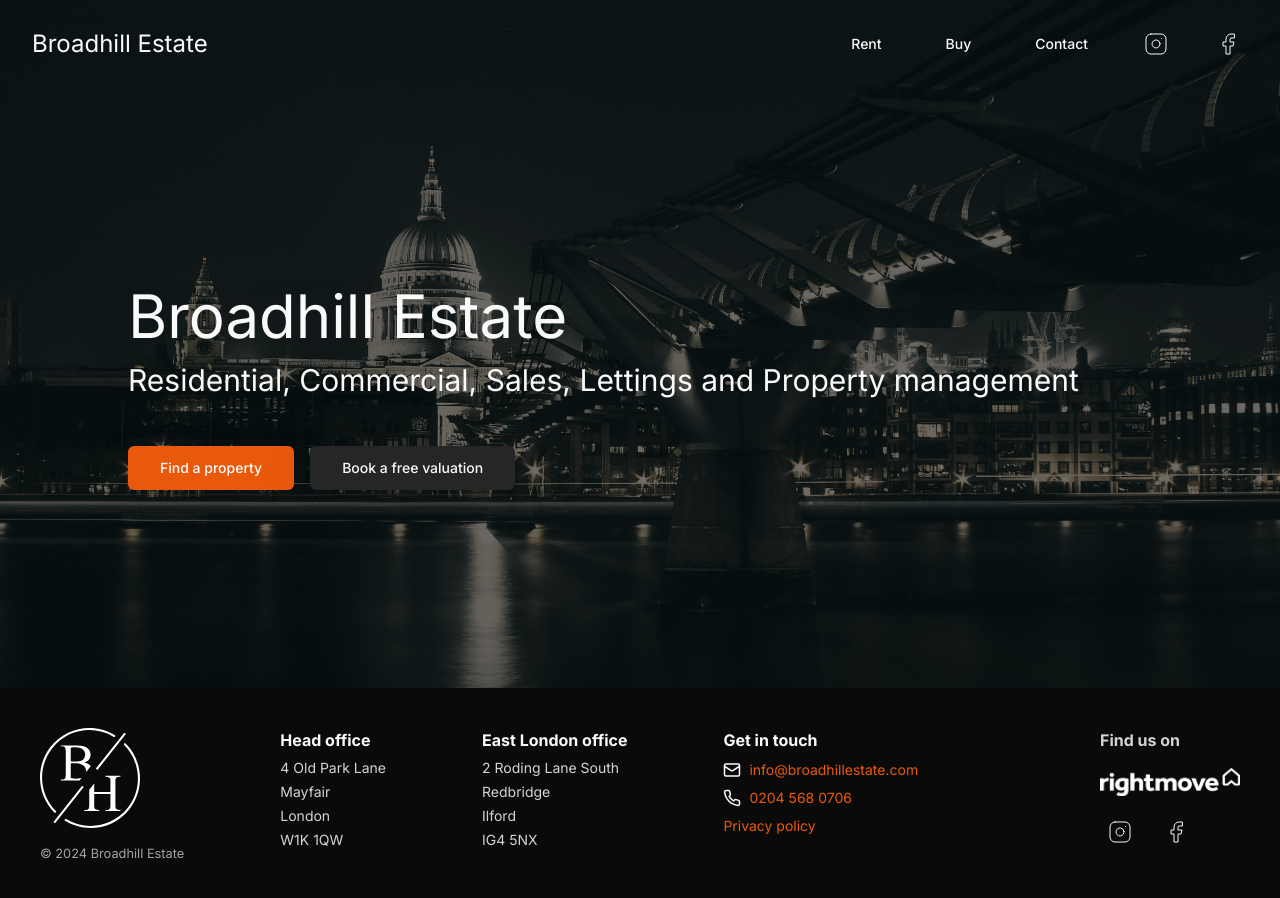
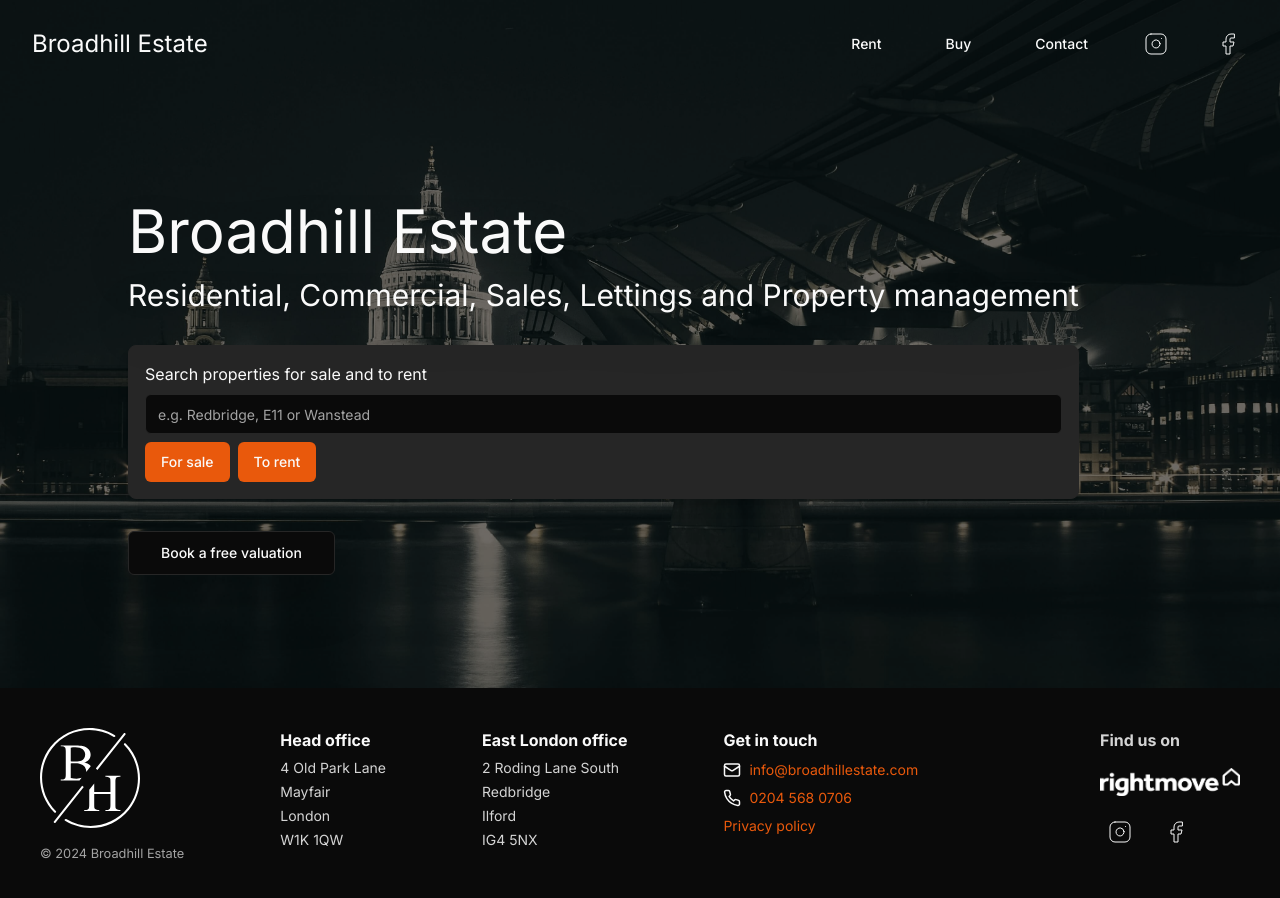
Before and after one commit to sukhsinghcodes/broadhillestate-website, a Next.js app: page / in a window 1280 px wide. Shown: the top 898 px of the page. Built offline with nearby package versions, Linux system fonts and the light colour scheme.

Commit message:
dummy search + fixed links to properties page

```diff
--- a/src/app/components/navigation.tsx
+++ b/src/app/components/navigation.tsx
@@ -51,16 +51,13 @@ export function Navigation() {
         </Link>
         {isMobile ? (
           <div className="flex gap-2">
-            <Button variant="ghost" size="icon">
-              <SearchIcon />
-            </Button>
             <Sheet open={open} onOpenChange={(toggle) => setOpen(toggle)}>
               <SheetTrigger asChild>
                 <Button variant="ghost" size="icon" onClick={() => setOpen((prev) => !prev)}>
                   <MenuIcon />
                 </Button>
               </SheetTrigger>
-              <SheetContent>
+              <SheetContent className="pl-2">
                 <ul className="flex flex-col gap-2 list-none m-0 [&>li]:m-0">
                   <li>
                     <Link href="/">
@@ -92,14 +89,24 @@ export function Navigation() {
                   </li>
                   <li>
                     <Link href="https://www.instagram.com/broadhillestate/" target="_blank">
-                      <Button variant="ghost" size="icon" onClick={() => setOpen(false)}>
+                      <Button
+                        variant="ghost"
+                        size="icon"
+                        onClick={() => setOpen(false)}
+                        className="pl-3"
+                      >
                         <InstagramIcon className="stroke-1" />
                       </Button>
                     </Link>
                   </li>
                   <li>
                     <Link href="https://www.facebook.com/broadhillestate" target="_blank">
-                      <Button variant="ghost" size="icon" onClick={() => setOpen(false)}>
+                      <Button
+                        variant="ghost"
+                        size="icon"
+                        onClick={() => setOpen(false)}
+                        className="pl-3"
+                      >
                         <FacebookIcon className="stroke-1" />
                       </Button>
                     </Link>
--- a/src/app/page.tsx
+++ b/src/app/page.tsx
@@ -1,8 +1,11 @@
 import Image from 'next/image';
 import bgImage from '@/app/assets/images/st-pauls-bg.jpg';
 import { Button } from '@/components/ui/button';
-import { H1, H2 } from './components/typography';
+import { H1, H2, H3, H4 } from './components/typography';
 import Link from 'next/link';
+import { Card } from '@/components/ui/card';
+import { Input } from '@/components/ui/input';
+import { TransactionType } from './types';
 
 export default function Home() {
   return (
@@ -16,26 +19,35 @@ export default function Home() {
           objectFit="cover"
         />
       </div>
-      <div className="relative z-10 w-[80vw] h-[600px] flex items-center">
+      <div className="relative z-10 w-[90vw] md:w-[80vw] h-[600px] flex items-center">
         <div>
           <H1 className="text-4xl md:text-6xl mb-4 drop-shadow-md md:drop-shadow-2xl">
             Broadhill Estate
           </H1>
-          <H2 className="mb-12 drop-shadow-md md:drop-shadow-2xl">
+          <H2 className="mb-8 drop-shadow-md md:drop-shadow-2xl">
             Residential, Commercial, Sales, Lettings and Property management
           </H2>
-          <div className="flex gap-4 flex-wrap">
-            <Link href="/properties?transactionType=Sales">
-              <Button size="lg" className="drop-shadow-md md:drop-shadow-2xl">
-                Find a property
+          <Card className="p-4 mb-8 bg-neutral-800 flex flex-col gap-2">
+            <H4 className="font-normal text-sm md:text-base">
+              Search properties for sale and to rent
+            </H4>
+            <div className="flex items-center gap-2 flex-wrap">
+              <Input placeholder="e.g. Redbridge, E11 or Wanstead" />
+              <Button asChild>
+                <Link href={`/properties?transactionType=${TransactionType.Sales}`}>For sale</Link>
               </Button>
-            </Link>
-            <Link href="/contact">
-              <Button variant="secondary" size="lg" className=" drop-shadow-md md:drop-shadow-2xl">
-                Book a free valuation
+              <Button asChild>
+                <Link href={`/properties?transactionType=${TransactionType.Lettings}`}>
+                  To rent
+                </Link>
               </Button>
-            </Link>
-          </div>
+            </div>
+          </Card>
+          <Link href="/contact">
+            <Button variant="outline" size="lg" className=" drop-shadow-md md:drop-shadow-2xl">
+              Book a free valuation
+            </Button>
+          </Link>
         </div>
       </div>
     </div>
--- a/src/app/properties/page.tsx
+++ b/src/app/properties/page.tsx
@@ -1,10 +1,16 @@
 import { Suspense } from 'react';
 import { Properties } from './properties';
-import { H2 } from '../components/typography';
+import { Spinner } from '../components/spinner';
 
 export default function PropertiesPage() {
   return (
-    <Suspense fallback={<H2>Page failed to load.</H2>}>
+    <Suspense
+      fallback={
+        <div className="flex items-center justify-center p-8">
+          <Spinner />
+        </div>
+      }
+    >
       <Properties />
     </Suspense>
   );
```
Also changed, not shown: src/app/properties/[...slug]/property.tsx (+25 -30 lines).
